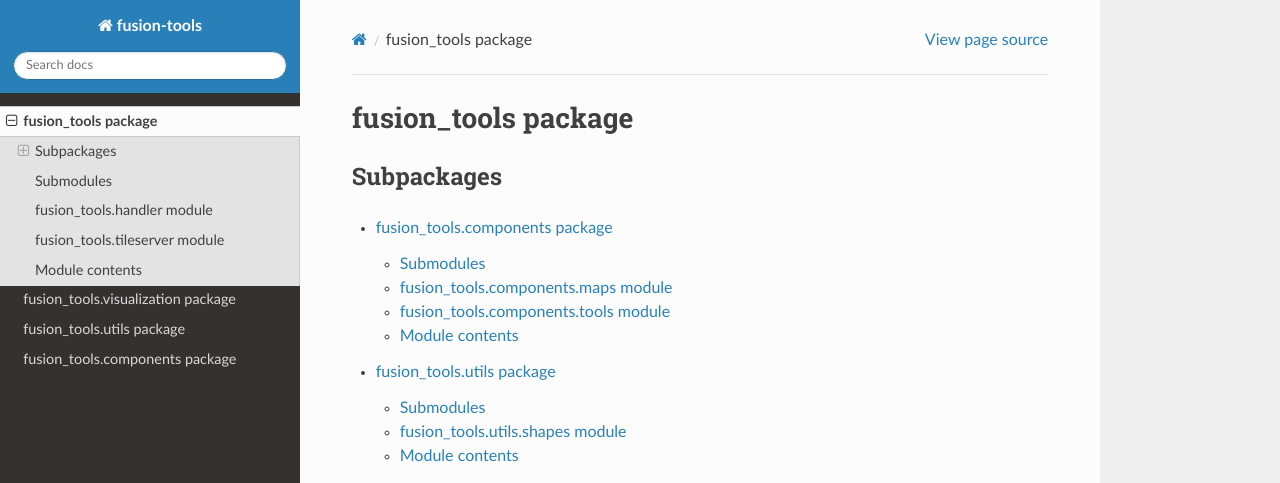
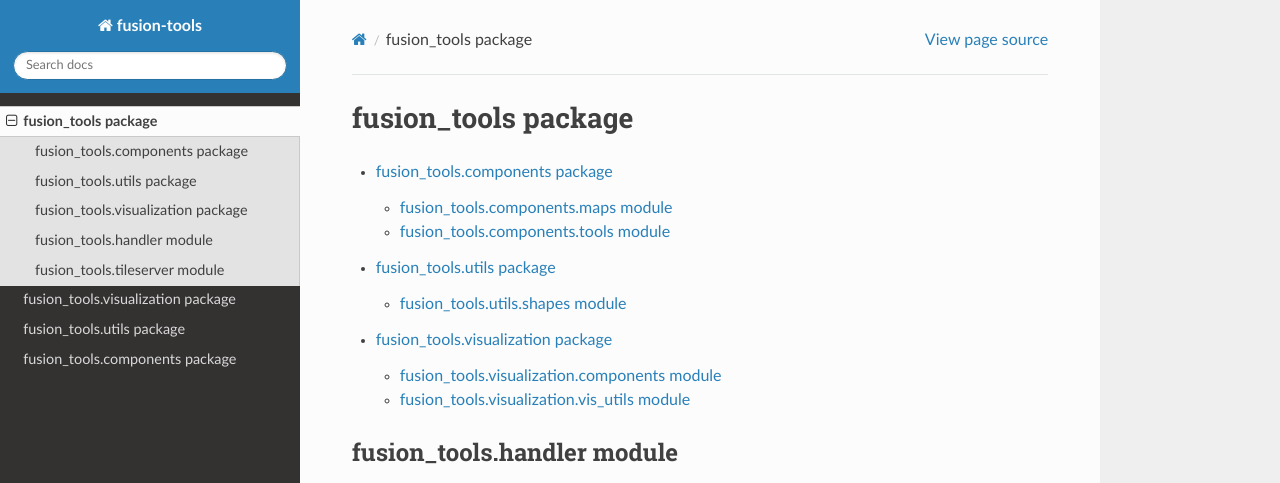
Before and after one commit to spborder/fusion-tools, a Sphinx documentation site: the page built from docs/source/fusion_tools.rst, in a window 1280 px wide and 1397 px high. Shown: the top 483 px of the window. Built offline with Sphinx 7.4.7 and the Read the Docs theme 3.1.0, drawn with Linux system fonts in a browser that asks for light colours; some of the changed text lies outside the part shown.

Commit message:
Modifying rst format

```diff
--- a/docs/source/fusion_tools.components.rst
+++ b/docs/source/fusion_tools.components.rst
@@ -1,8 +1,5 @@
 fusion\_tools.components package
 ================================
-
-Submodules
-----------
 
 fusion\_tools.components.maps module
 ------------------------------------
@@ -20,9 +17,6 @@ fusion\_tools.components.tools module
    :undoc-members:
    :show-inheritance:
 
-Module contents
----------------
-
 .. automodule:: fusion_tools.components
    :members:
    :undoc-members:
--- a/docs/source/fusion_tools.rst
+++ b/docs/source/fusion_tools.rst
@@ -1,8 +1,5 @@
 fusion\_tools package
 =====================
-
-Subpackages
------------
 
 .. toctree::
    :maxdepth: 4
@@ -11,8 +8,6 @@ Subpackages
    fusion_tools.utils
    fusion_tools.visualization
 
-Submodules
-----------
 
 fusion\_tools.handler module
 ----------------------------
@@ -30,9 +25,6 @@ fusion\_tools.tileserver module
    :undoc-members:
    :show-inheritance:
 
-Module contents
----------------
-
 .. automodule:: fusion_tools
    :members:
    :undoc-members:
--- a/docs/source/fusion_tools.utils.rst
+++ b/docs/source/fusion_tools.utils.rst
@@ -1,8 +1,6 @@
 fusion\_tools.utils package
 ===========================
 
-Submodules
-----------
 
 fusion\_tools.utils.shapes module
 ---------------------------------
@@ -12,9 +10,6 @@ fusion\_tools.utils.shapes module
    :undoc-members:
    :show-inheritance:
 
-Module contents
----------------
-
 .. automodule:: fusion_tools.utils
    :members:
    :undoc-members:
--- a/docs/source/fusion_tools.visualization.rst
+++ b/docs/source/fusion_tools.visualization.rst
@@ -1,8 +1,5 @@
 fusion\_tools.visualization package
 ===================================
-
-Submodules
-----------
 
 fusion\_tools.visualization.components module
 ---------------------------------------------
@@ -20,9 +17,6 @@ fusion\_tools.visualization.vis\_utils module
    :undoc-members:
    :show-inheritance:
 
-Module contents
----------------
-
 .. automodule:: fusion_tools.visualization
    :members:
    :undoc-members:
```
